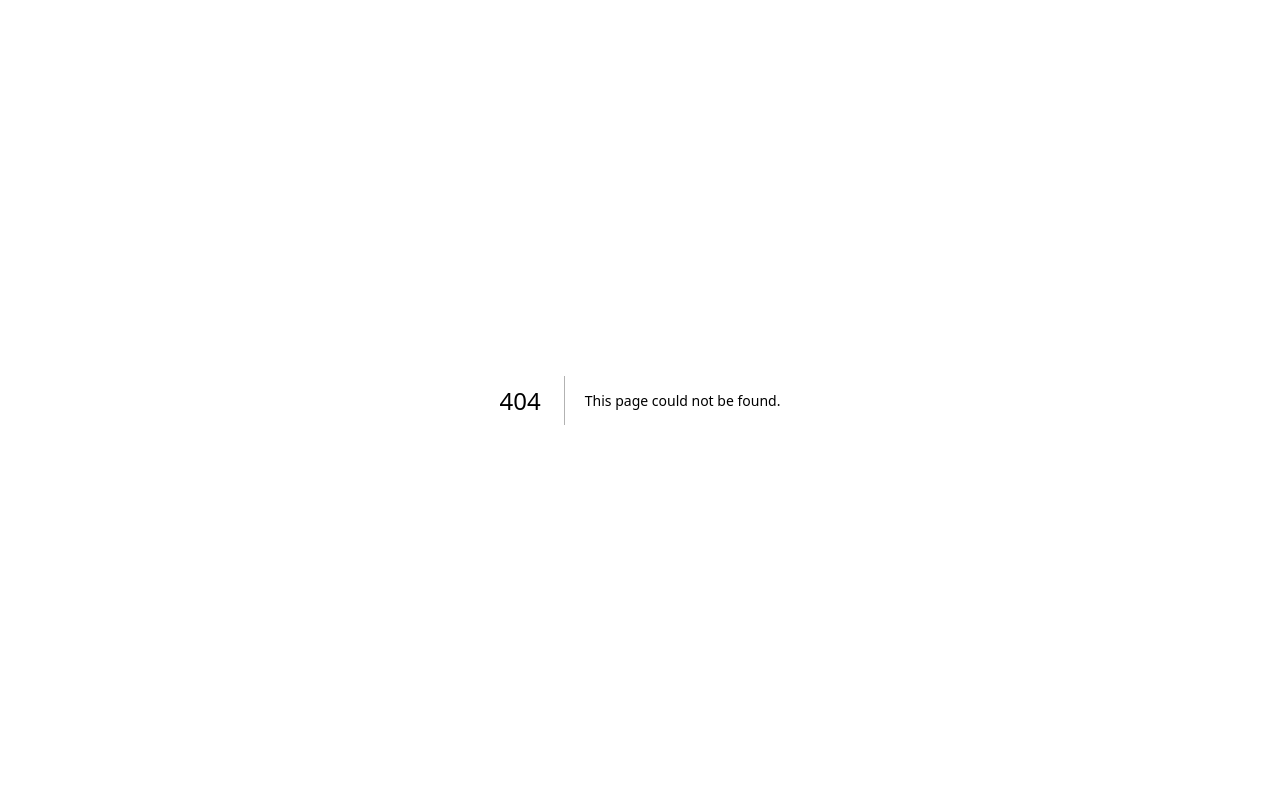
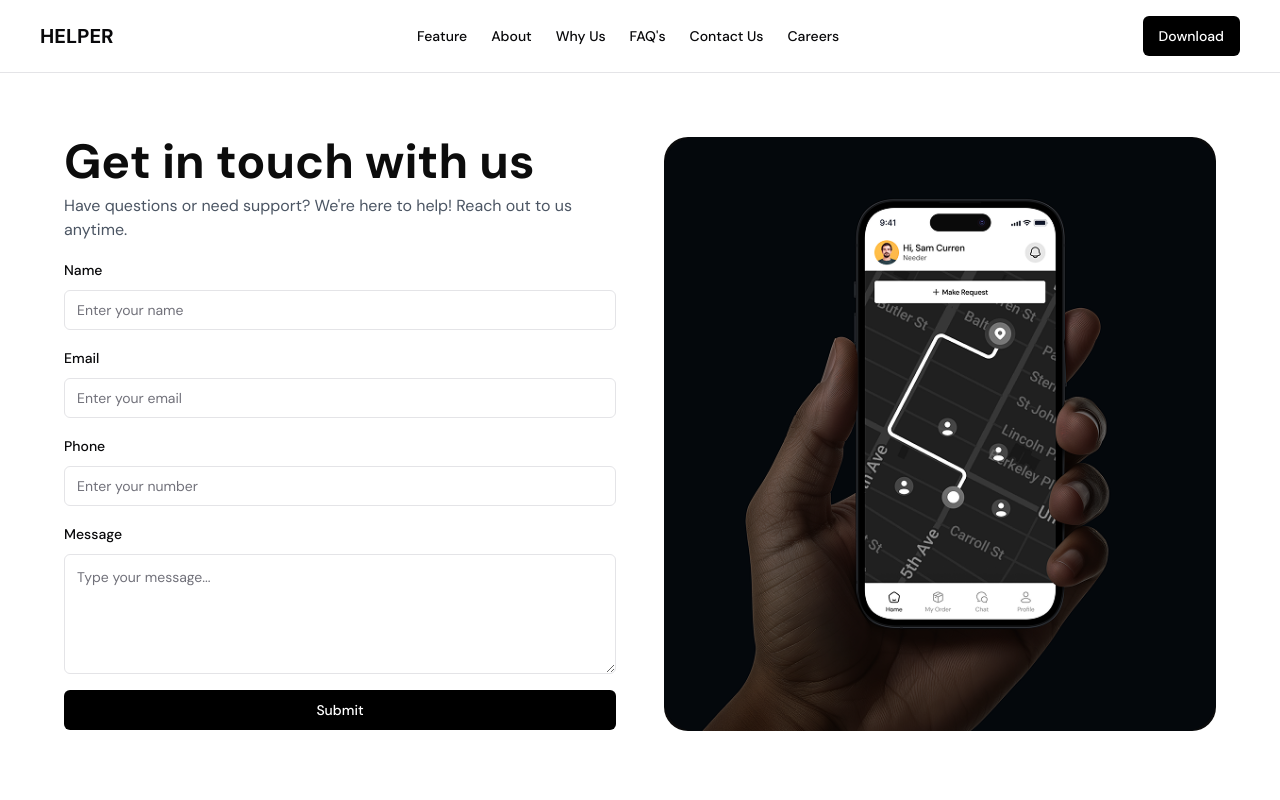
Before and after one commit to MehediMehad/horphe_ovono, a Next.js app: page /contact-us in a window 1280 px wide. Before the commit this address had no page. Shown: the top 800 px of the page. Built offline with nearby package versions, Linux system fonts and the light colour scheme.

Commit message:
Contact Us

```diff
--- /dev/null
+++ b/src/app/(WithCommonLayout)/contact-us/page.tsx
@@ -0,0 +1,44 @@
+import ContactForm from "@/components/modules/CommonLayout/Contact/LandingPage/ContactForm";
+import AppScreenshot from "../../../../public/AppScreenshot.png";
+
+import Image from "next/image";
+
+export default function ContactPage() {
+  return (
+    <>
+      <main className="min-h-screen py-12 md:py-16">
+        <div className="max-w-[1200px] px-4 md:px-6 mx-auto">
+          <div className="grid md:grid-cols-2 gap-8 md:gap-12 items-center">
+            {/* Left Column - Contact Form */}
+            <div>
+              <h1 className="text-3xl md:text-4xl lg:text-5xl font-semibold text-[#0C0C0C] ">
+                Get in touch with us
+              </h1>
+              <p className="text-gray-600 mb-4 mt-2">
+                Have questions or need support? We're here to help! Reach out to
+                us anytime.
+              </p>
+
+              <ContactForm />
+            </div>
+
+            {/* Right Column - App Image */}
+            <div className="order-first md:order-last">
+              <div className="bg-[#0C0C0C] rounded-3xl flex items-center justify-center">
+                <div className="relative mx-auto">
+                  <Image
+                    src={AppScreenshot.src}
+                    alt="HELPER App Screenshot"
+                    className="rounded-3xl w-full h-auto"
+                    width={400}
+                    height={400}
+                  />
+                </div>
+              </div>
+            </div>
+          </div>
+        </div>
+      </main>
+    </>
+  );
+}
--- /dev/null
+++ b/src/components/modules/CommonLayout/Contact/LandingPage/ContactForm.tsx
@@ -0,0 +1,127 @@
+"use client"
+
+import { useForm } from "react-hook-form"
+import { zodResolver } from "@hookform/resolvers/zod"
+import * as z from "zod"
+import { Button } from "@/components/ui/button"
+import { Input } from "@/components/ui/input"
+import { Textarea } from "@/components/ui/textarea"
+import { Form, FormControl, FormField, FormItem, FormLabel, FormMessage } from "@/components/ui/form"
+
+// Define the form schema with validation rules
+const formSchema = z.object({
+  name: z.string().min(2, { message: "Name must be at least 2 characters" }),
+  email: z.string().email({ message: "Please enter a valid email address" }),
+  phone: z.string().optional(),
+  message: z.string().min(10, { message: "Message must be at least 10 characters" }),
+})
+
+// Define the form values type
+type FormValues = z.infer<typeof formSchema>
+
+export default function ContactForm() {
+  // Initialize the form with React Hook Form
+  const form = useForm<FormValues>({
+    resolver: zodResolver(formSchema),
+    defaultValues: {
+      name: "",
+      email: "",
+      phone: "",
+      message: "",
+    },
+  })
+
+  // Handle form submission
+  const onSubmit = async (data: FormValues) => {
+    // Simulate API call
+    await new Promise((resolve) => setTimeout(resolve, 1000))
+
+    // You would typically send the form data to your backend here
+    console.log("Form submitted:", data)
+
+    // Show success message
+    alert("Thank you for your message! We'll get back to you soon.")
+
+    // Reset the form
+    form.reset()
+  }
+
+  return (
+    <Form {...form}>
+      <form onSubmit={form.handleSubmit(onSubmit)} className="space-y-4">
+        <FormField
+          control={form.control}
+          name="name"
+          render={({ field }) => (
+            <FormItem>
+              <FormLabel className="text-sm font-medium">Name</FormLabel>
+              <FormControl>
+                <Input placeholder="Enter your name" {...field} className="w-full p-3 border rounded-md" />
+              </FormControl>
+              <FormMessage className="text-red-500 text-sm" />
+            </FormItem>
+          )}
+        />
+
+        <FormField
+          control={form.control}
+          name="email"
+          render={({ field }) => (
+            <FormItem>
+              <FormLabel className="text-sm font-medium">Email</FormLabel>
+              <FormControl>
+                <Input
+                  type="email"
+                  placeholder="Enter your email"
+                  {...field}
+                  className="w-full p-3 border rounded-md"
+                />
+              </FormControl>
+              <FormMessage className="text-red-500 text-sm" />
+            </FormItem>
+          )}
+        />
+
+        <FormField
+          control={form.control}
+          name="phone"
+          render={({ field }) => (
+            <FormItem>
+              <FormLabel className="text-sm font-medium">Phone</FormLabel>
+              <FormControl>
+                <Input type="tel" placeholder="Enter your number" {...field} className="w-full p-3 border rounded-md" />
+              </FormControl>
+              <FormMessage className="text-red-500 text-sm" />
+            </FormItem>
+          )}
+        />
+
+        <FormField
+          control={form.control}
+          name="message"
+          render={({ field }) => (
+            <FormItem>
+              <FormLabel className="text-sm font-medium">Message</FormLabel>
+              <FormControl>
+                <Textarea
+                  placeholder="Type your message..."
+                  {...field}
+                  className="w-full p-3 border rounded-md min-h-[120px]"
+                />
+              </FormControl>
+              <FormMessage className="text-red-500 text-sm" />
+            </FormItem>
+          )}
+        />
+
+        <Button
+          type="submit"
+          disabled={form.formState.isSubmitting}
+          className="w-full bg-black text-white hover:bg-gray-800 py-3"
+        >
+          {form.formState.isSubmitting ? "Submitting..." : "Submit"}
+        </Button>
+      </form>
+    </Form>
+  )
+}
```
Also changed, not shown: public/AppScreenshot.png (added).
